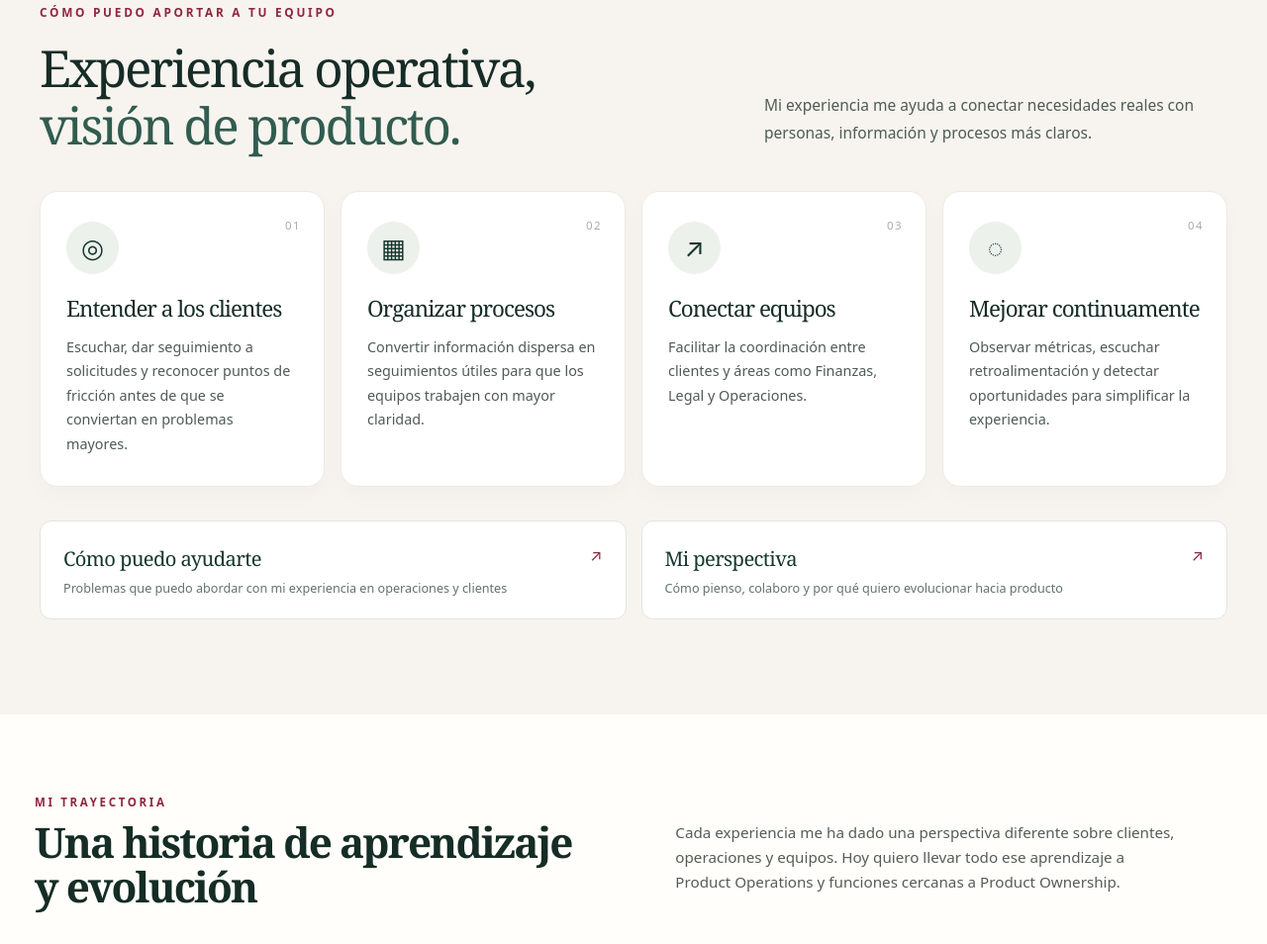
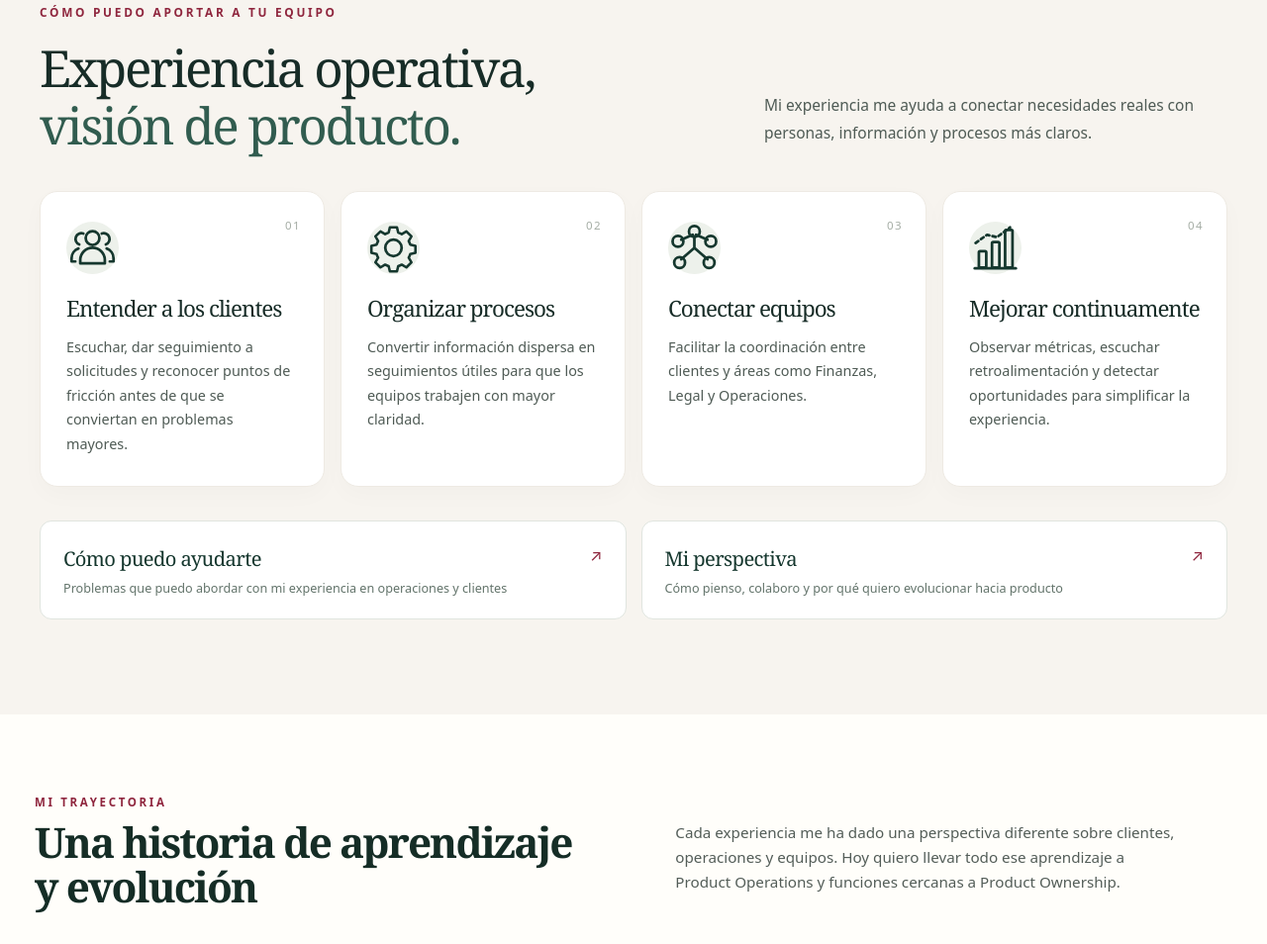
Before and after one commit to raumor911/monica-garcia-sitio-profesional, a website: page index.html in a window 1280 px wide. Shown: the part 1384-2338 px from the top of the page at 99% size. Drawn offline with Linux system fonts and the light colour scheme.

Commit message:
ui: replace value cards glyphs with mockup-aligned team, gear, network and analytics SVG icons

```diff
--- a/index.html
+++ b/index.html
@@ -143,10 +143,32 @@
           <p>Mi experiencia me ayuda a conectar necesidades reales con personas, información y procesos más claros.</p>
         </div>
         <div class="value-grid">
-          <article class="value-card"><span class="card-index">01</span><div class="card-glyph" aria-hidden="true">◎</div><h3>Entender a los clientes</h3><p>Escuchar, dar seguimiento a solicitudes y reconocer puntos de fricción antes de que se conviertan en problemas mayores.</p></article>
-          <article class="value-card"><span class="card-index">02</span><div class="card-glyph" aria-hidden="true">▦</div><h3>Organizar procesos</h3><p>Convertir información dispersa en seguimientos útiles para que los equipos trabajen con mayor claridad.</p></article>
-          <article class="value-card"><span class="card-index">03</span><div class="card-glyph" aria-hidden="true">↗</div><h3>Conectar equipos</h3><p>Facilitar la coordinación entre clientes y áreas como Finanzas, Legal y Operaciones.</p></article>
-          <article class="value-card"><span class="card-index">04</span><div class="card-glyph" aria-hidden="true">◌</div><h3>Mejorar continuamente</h3><p>Observar métricas, escuchar retroalimentación y detectar oportunidades para simplificar la experiencia.</p></article>
+          <article class="value-card"><span class="card-index">01</span><div class="card-glyph" aria-hidden="true"><svg viewBox="0 0 32 32" focusable="false" aria-hidden="true" fill="none" stroke="currentColor" stroke-width="1.65" stroke-linecap="round" stroke-linejoin="round">
+    <circle cx="16" cy="10" r="4.2"/>
+    <path d="M8.5 25.5v-2.1a7.5 7.5 0 0 1 15 0v2.1H8.5Z"/>
+    <path d="M7.9 13.9a3.5 3.5 0 1 1 2.5-6.6M5.5 24.3H3.2v-2a6.2 6.2 0 0 1 4.2-5.9"/>
+    <path d="M24.1 13.9a3.5 3.5 0 1 0-2.5-6.6M26.5 24.3h2.3v-2a6.2 6.2 0 0 0-4.2-5.9"/>
+  </svg></div><h3>Entender a los clientes</h3><p>Escuchar, dar seguimiento a solicitudes y reconocer puntos de fricción antes de que se conviertan en problemas mayores.</p></article>
+          <article class="value-card"><span class="card-index">02</span><div class="card-glyph" aria-hidden="true"><svg viewBox="0 0 32 32" focusable="false" aria-hidden="true" fill="none" stroke="currentColor" stroke-width="1.65" stroke-linecap="round" stroke-linejoin="round">
+    <path d="M13.7 2.7h4.6l.8 3.4c.8.3 1.6.6 2.3 1l3-1.8 3.3 3.3-1.8 3a12 12 0 0 1 1 2.3l3.4.8v4.6l-3.4.8a12 12 0 0 1-1 2.3l1.8 3-3.3 3.3-3-1.8a12 12 0 0 1-2.3 1l-.8 3.4h-4.6l-.8-3.4a12 12 0 0 1-2.3-1l-3 1.8-3.3-3.3 1.8-3a12 12 0 0 1-1-2.3l-3.4-.8v-4.6l3.4-.8a12 12 0 0 1 1-2.3l-1.8-3 3.3-3.3 3 1.8a12 12 0 0 1 2.3-1l.8-3.4Z" transform="translate(0 0) scale(.94) translate(1 1)"/>
+    <circle cx="16" cy="16" r="5"/>
+  </svg></div><h3>Organizar procesos</h3><p>Convertir información dispersa en seguimientos útiles para que los equipos trabajen con mayor claridad.</p></article>
+          <article class="value-card"><span class="card-index">03</span><div class="card-glyph" aria-hidden="true"><svg viewBox="0 0 32 32" focusable="false" aria-hidden="true" fill="none" stroke="currentColor" stroke-width="1.65" stroke-linecap="round" stroke-linejoin="round">
+    <path d="M16 9v7m0 0-8 7m8-7 8 7"/>
+    <path d="M15 8 8 11M17 8l7 3"/>
+    <circle cx="16" cy="6" r="3.3" fill="none" />
+    <circle cx="6" cy="12" r="3.3" fill="none" />
+    <circle cx="26" cy="12" r="3.3" fill="none" />
+    <circle cx="7" cy="25" r="3.3" fill="none" />
+    <circle cx="25" cy="25" r="3.3" fill="none" />
+  </svg></div><h3>Conectar equipos</h3><p>Facilitar la coordinación entre clientes y áreas como Finanzas, Legal y Operaciones.</p></article>
+          <article class="value-card"><span class="card-index">04</span><div class="card-glyph" aria-hidden="true"><svg viewBox="0 0 32 32" focusable="false" aria-hidden="true" fill="none" stroke="currentColor" stroke-width="1.65" stroke-linecap="round" stroke-linejoin="round">
+    <path d="M3.5 28.5h25"/>
+    <rect x="6" y="18" width="4.5" height="10" rx=".7"/>
+    <rect x="14" y="12.5" width="4.5" height="15.5" rx=".7"/>
+    <rect x="22" y="5" width="4.5" height="23" rx=".7"/>
+    <path d="m4 13 7-5 6 1.5 8-6" stroke-dasharray="2 2"/>
+  </svg></div><h3>Mejorar continuamente</h3><p>Observar métricas, escuchar retroalimentación y detectar oportunidades para simplificar la experiencia.</p></article>
         </div>
         <div class="seo-context-links" aria-label="Más información sobre mi perfil">
           <a href="como-puedo-ayudarte/" class="seo-context-link"><span>Cómo puedo ayudarte</span><small>Problemas que puedo abordar con mi experiencia en operaciones y clientes</small><span aria-hidden="true">↗</span></a>
```
